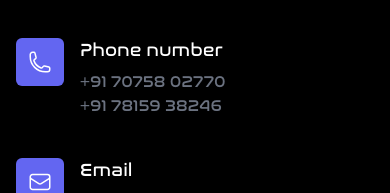
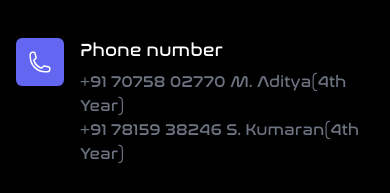
Before and after one commit to 6kumaran/Convergence, a Next.js app: page /contact in a window 390 px wide. Shown: the part 524-717 px from the top of the page. Built offline with nearby package versions, Linux system fonts and the light colour scheme.

Commit message:
Phone Nos

```diff
--- a/src/app/Components/ContactUs/Contact.tsx
+++ b/src/app/Components/ContactUs/Contact.tsx
@@ -54,8 +54,8 @@ const Contact = () => {
                             Phone number
                         </dt>
                         <dd className="mt-2 text-base text-gray-500">
-                            +91 70758 02770<br/>
-                            +91 78159 38246
+                            +91 70758 02770 M. Aditya(4th Year)<br/>
+                            +91 78159 38246 S. Kumaran(4th Year)
                         </dd>
                     </div>
                 </div>
--- a/src/app/Components/Home/FAQ.tsx
+++ b/src/app/Components/Home/FAQ.tsx
@@ -10,7 +10,7 @@ const FAQs: React.FC = () => {
     },
     {
       question: "Do students have to assemble near the event venues?",
-      answer: "NO! Coordinators will call you from your respective departments, till then no one is allowed.",
+      answer: "NO! Escort Team will call you from your respective departments, till then no one is allowed outside.",
     },
     {
       question: "How to Register for events?",
@@ -26,7 +26,7 @@ const FAQs: React.FC = () => {
     },
     {
       question: "Whom can I contact for queries?",
-      answer: "+91 1234567890 (For more details visit the Contacts Page)",
+      answer: "+91 70758 02770 (For more details visit the Contacts Page)",
     },
     {
       question: "Can we form our own teams, or will we be allotted to a particular team?",
```
